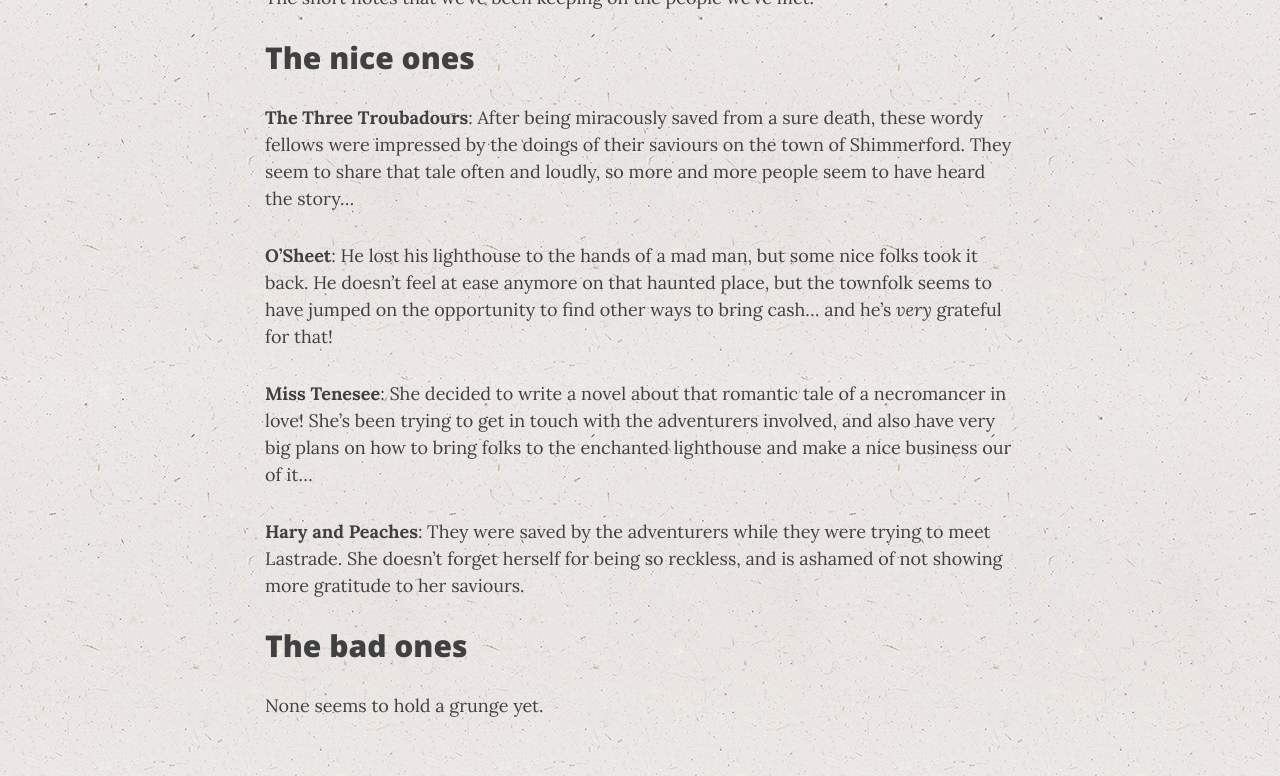
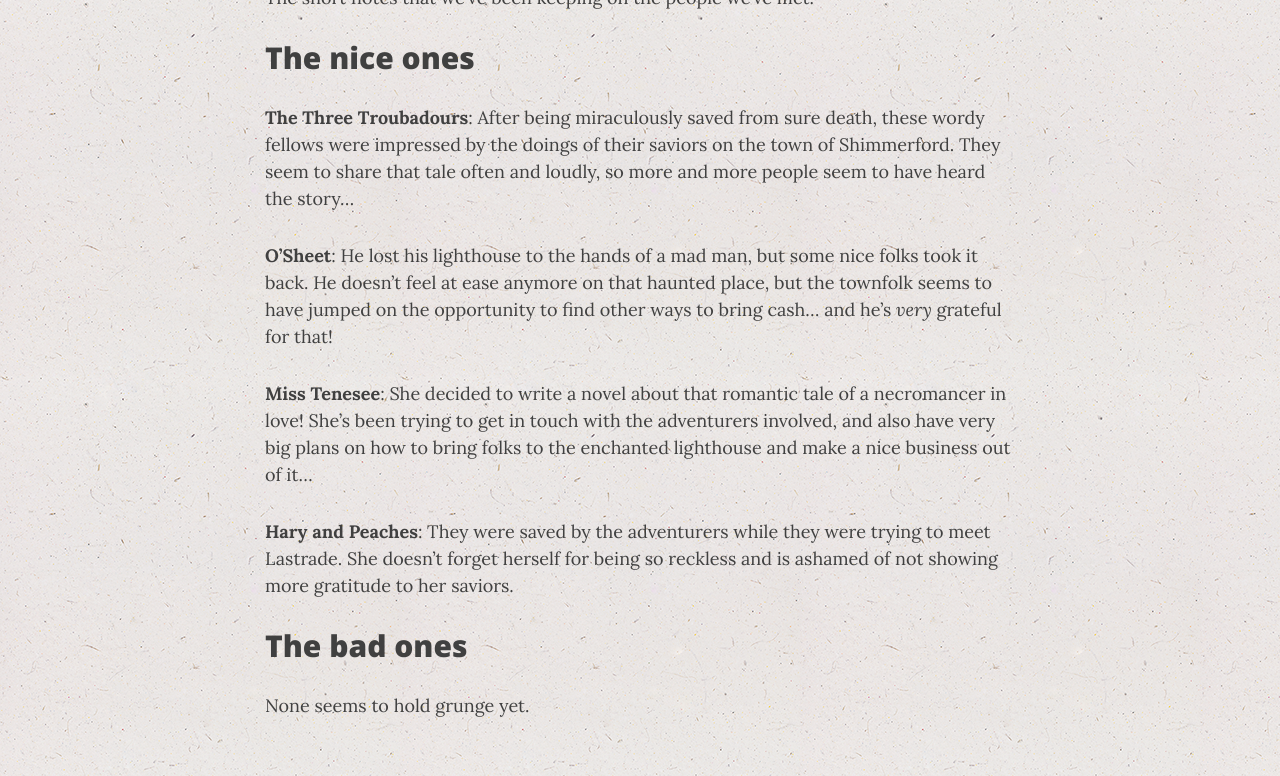
Before and after one commit to GinoGalotti/guildgazette, a Jekyll site: the page built from people.md, in a window 1280 px wide and 1400 px high. Shown: the part 624-1400 px from the top of the window. Built offline with Jekyll 4.4.1, drawn with Linux system fonts in a browser that asks for light colours; nearby versions of some CDN libraries.

```diff
--- a/people.md
+++ b/people.md
@@ -9,14 +9,14 @@ The short notes that we've been keeping on the people we've met.
 
 ## The nice ones
 
-**The Three Troubadours**: After being miracously saved from a sure death, these wordy fellows were impressed by the doings of their saviours on the town of Shimmerford. They seem to share that tale often and loudly, so more and more people seem to have heard the story...
+**The Three Troubadours**: After being miraculously saved from sure death, these wordy fellows were impressed by the doings of their saviors on the town of Shimmerford. They seem to share that tale often and loudly, so more and more people seem to have heard the story...
 
 **O'Sheet**: He lost his lighthouse to the hands of a mad man, but some nice folks took it back. He doesn't feel at ease anymore on that haunted place, but the townfolk seems to have jumped on the opportunity to find other ways to bring cash... and he's _very_ grateful for that!
 
-**Miss Tenesee**: She decided to write a novel about that romantic tale of a necromancer in love! She's been trying to get in touch with the adventurers involved, and also have very big plans on how to bring folks to the enchanted lighthouse and make a nice business our of it...
+**Miss Tenesee**: She decided to write a novel about that romantic tale of a necromancer in love! She's been trying to get in touch with the adventurers involved, and also have very big plans on how to bring folks to the enchanted lighthouse and make a nice business out of it...
 
-**Hary and Peaches**: They were saved by the adventurers while they were trying to meet Lastrade. She doesn't forget herself for being so reckless, and is ashamed of not showing more gratitude to her saviours.
+**Hary and Peaches**: They were saved by the adventurers while they were trying to meet Lastrade. She doesn't forget herself for being so reckless and is ashamed of not showing more gratitude to her saviors.
 
 ## The bad ones
 
-None seems to hold a grunge yet.
+None seems to hold grunge yet.
```
Also changed, not shown: _posts/2020-03-24-scrambled-journal-brighthaven.md (added, +39 -0 lines), _posts/2020-03-20-news-from-the-kingdom-11 copy.md (renamed from _posts/2020-03-20-news-from-the-kingdom-11.md), img/notes.jpg (added).
